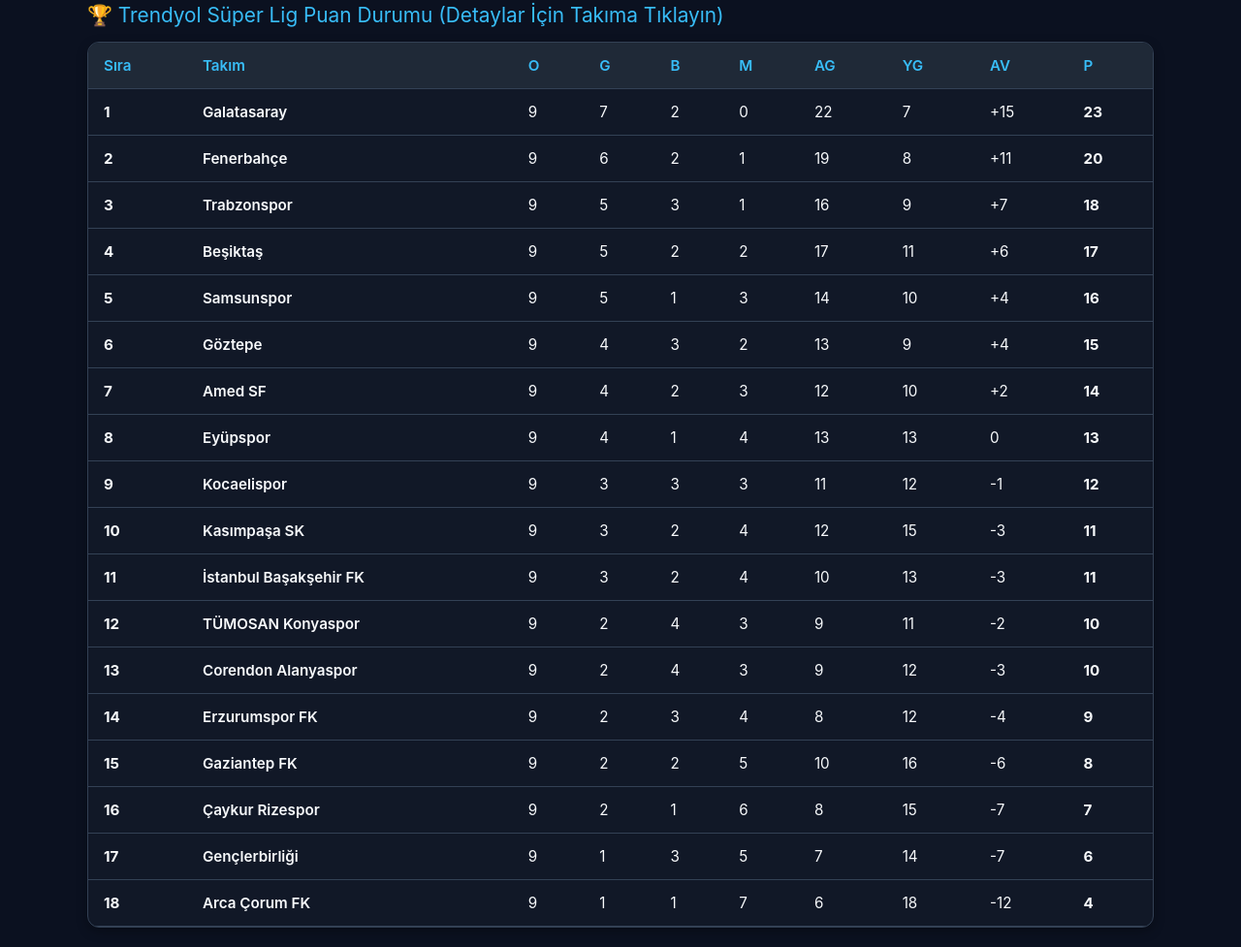
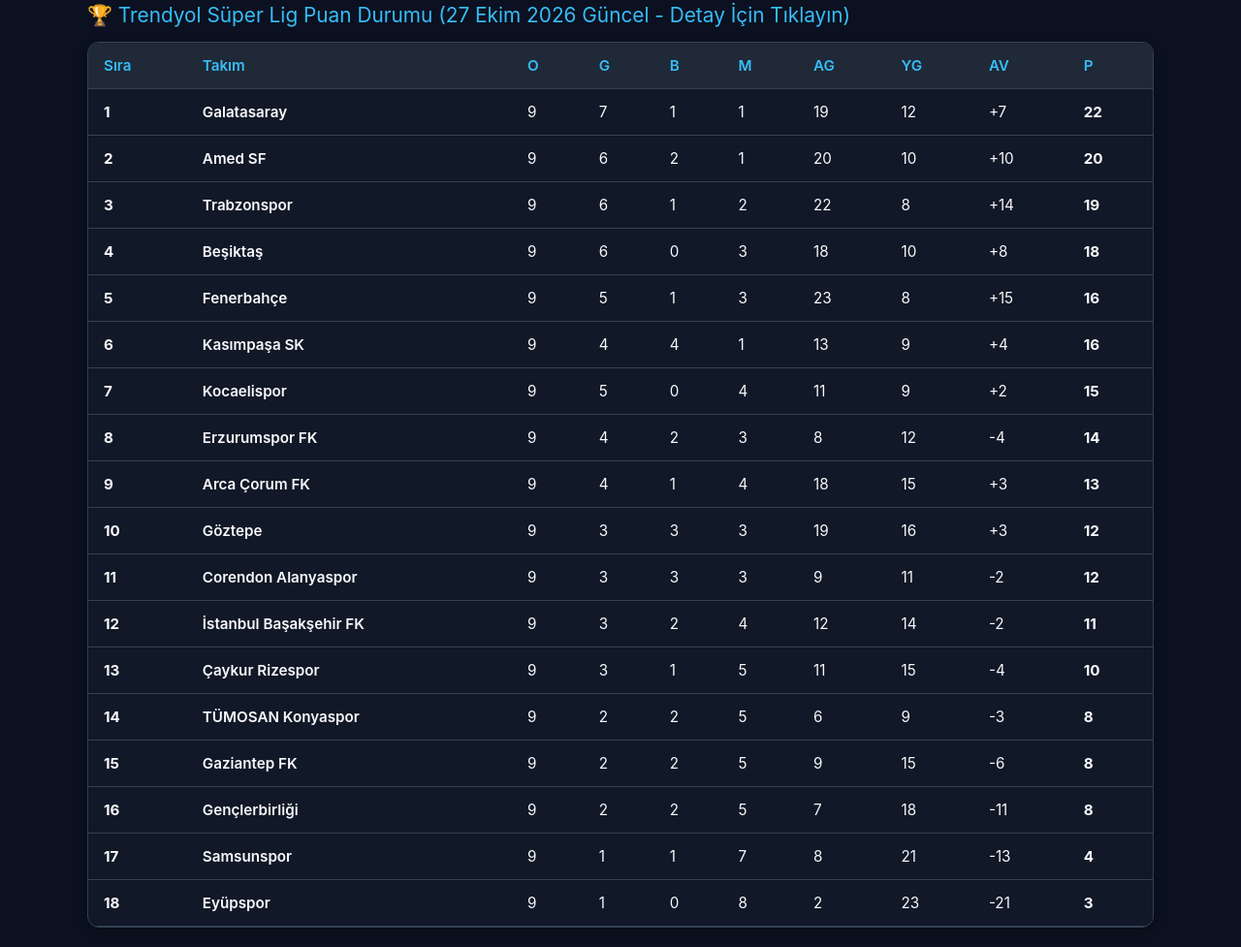
Before and after one commit to rbagriyanik/superlig-ai-pred, a website: page public/index.html in a window 1280 px wide. Shown: the part 872-1849 px from the top of the page at 97% size. Drawn offline with Linux system fonts and the light colour scheme.

Commit message:
Süper lig 9. hafta sonu gercek puan durumu guncellendi

```diff
--- a/public/index.html
+++ b/public/index.html
@@ -104,7 +104,7 @@
             font-weight: 600;
         }
 
-        /* --- MODAL PENCERE (GENEL & TAKIM) --- */
+        /* --- MODALLAR --- */
         .modal-overlay {
             display: none;
             position: fixed;
@@ -310,7 +310,7 @@
         </div>
 
         <!-- PUAN DURUMU TABLOSU -->
-        <div class="section-title">🏆 Trendyol Süper Lig Puan Durumu (Detaylar İçin Takıma Tıklayın)</div>
+        <div class="section-title">🏆 Trendyol Süper Lig Puan Durumu (27 Ekim 2026 Güncel - Detay İçin Tıklayın)</div>
         <div class="table-responsive">
             <table>
                 <thead>
@@ -395,12 +395,12 @@
                 </div>
 
                 <div class="stat-grid">
-                    <div class="stat-card"><span>Maç Başı Gol</span><strong id="tStatGPG">1.8</strong></div>
-                    <div class="stat-card"><span>Yenilen Gol Ort.</span><strong id="tStatGA">0.9</strong></div>
-                    <div class="stat-card"><span>Topla Oynama</span><strong id="tStatPoss">%58</strong></div>
-                    <div class="stat-card"><span>Kale Bulan Şut</span><strong id="tStatShots">5.4</strong></div>
+                    <div class="stat-card"><span>Maç Başı Gol</span><strong id="tStatGPG">2.1</strong></div>
+                    <div class="stat-card"><span>Yenilen Gol Ort.</span><strong id="tStatGA">1.3</strong></div>
+                    <div class="stat-card"><span>Topla Oynama</span><strong id="tStatPoss">%62</strong></div>
+                    <div class="stat-card"><span>Kale Bulan Şut</span><strong id="tStatShots">6.1</strong></div>
                     <div class="stat-card"><span>Gol Yemediği Maç</span><strong id="tStatCS">4</strong></div>
-                    <div class="stat-card"><span>Şampiyonluk İhtimali</span><strong id="tStatTitleProb">%35</strong></div>
+                    <div class="stat-card"><span>Şampiyonluk İhtimali</span><strong id="tStatTitleProb">%58</strong></div>
                 </div>
 
                 <div class="ai-note">
@@ -412,37 +412,37 @@
 
     <script>
         const matches = [
-            { id: 1, date: "30.10.2026", time: "20:00", home: "TÜMOSAN Konyaspor", away: "Galatasaray", stadium: "Konya Büyükşehir Stadyumu", ai: "Zorlu Deplasman (MS 2)", homeForm: ["W","D","D","L","W"], awayForm: ["W","W","W","W","W"], prob: [22, 28, 50], xG: "2.80", over: "%65", btts: "%55 (Var)", corner: "9.5", card: "4.2", score: "1 - 2", comment: "Galatasaray derbi galibiyetinin moral ve motivasyonuyla Konya deplasmanında galibiyet arayacak." },
-            { id: 2, date: "31.10.2026", time: "13:30", home: "Erzurumspor FK", away: "Arca Çorum FK", stadium: "Kazım Karabekir Stadyumu", ai: "Ev Sahibi Formda (MS 1)", homeForm: ["W","W","D","L","D"], awayForm: ["L","L","W","D","L"], prob: [48, 30, 22], xG: "2.10", over: "%45", btts: "%42 (Yok)", corner: "8.8", card: "3.9", score: "2 - 0", comment: "Erzurumspor son haftalardaki yükselişini taraftarı önünde sürdürmek isteyecektir." },
-            { id: 3, date: "31.10.2026", time: "16:00", home: "Kocaelispor", away: "Çaykur Rizespor", stadium: "Yıldız Entegre Kocaeli Stadyumu", ai: "KG Var / Dengeli", homeForm: ["W","L","W","L","D"], awayForm: ["L","L","W","D","L"], prob: [40, 32, 28], xG: "2.50", over: "%58", btts: "%60 (Var)", corner: "9.2", card: "4.5", score: "1 - 1", comment: "İki takımın da hücum hatları etkili ancak savunma zafiyetleri gol ihtimalini yükseltiyor." },
-            { id: 4, date: "31.10.2026", time: "19:00", home: "Fenerbahçe", away: "Göztepe", stadium: "Ülker Stadyumu", ai: "Baskılı Oyun (MS 1)", homeForm: ["L","W","W","D","W"], awayForm: ["W","W","L","W","W"], prob: [58, 25, 17], xG: "3.05", over: "%72", btts: "%50 (Yok)", corner: "10.6", card: "4.8", score: "3 - 1", comment: "Fenerbahçe Kadıköy'de maça hızlı başlayarak telafi galibiyeti arayacaktır." },
-            { id: 5, date: "01.11.2026", time: "13:30", home: "Amed SF", away: "Eyüpspor", stadium: "Diyarbakır Stadyumu", ai: "Ev Sahibi Avantajı (MS 1)", homeForm: ["W","W","D","W","L"], awayForm: ["L","L","W","D","L"], prob: [52, 28, 20], xG: "2.40", over: "%52", btts: "%48 (Yok)", corner: "9.0", card: "5.1", score: "2 - 0", comment: "Amedspor seyircisi önünde yüksek tempolu ve baskılı bir oyun sergilemeye devam ediyor." },
-            { id: 6, date: "01.11.2026", time: "16:00", home: "İstanbul Başakşehir FK", away: "Samsunspor", stadium: "Başakşehir Fatih Terim Stadyumu", ai: "Çekişmeli Maç (MS 1)", homeForm: ["L","W","D","W","L"], awayForm: ["L","L","W","W","D"], prob: [46, 31, 23], xG: "2.35", over: "%50", btts: "%52 (Var)", corner: "9.8", card: "3.7", score: "2 - 1", comment: "Orta saha mücadelesinin ön planda olacağı taktiksel bir karşılaşma bekleniyor." },
-            { id: 7, date: "01.11.2026", time: "16:00", home: "Trabzonspor", away: "Gaziantep FK", stadium: "Papara Park", ai: "Farklı Galibiyet (MS 1)", homeForm: ["W","W","W","D","W"], awayForm: ["L","L","D","W","L"], prob: [64, 22, 14], xG: "3.20", over: "%75", btts: "%55 (Var)", corner: "11.2", card: "4.0", score: "3 - 0", comment: "Trabzonspor hücum hatlarındaki formda isimleriyle maçı domine edecektir." },
-            { id: 8, date: "01.11.2026", time: "19:00", home: "Kasımpaşa SK", away: "Beşiktaş", stadium: "Recep Tayyip Erdoğan Stadyumu", ai: "Bol Gol Beklentisi (Üst 2.5)", homeForm: ["W","W","L","L","W"], awayForm: ["W","L","W","W","D"], prob: [28, 27, 45], xG: "3.15", over: "%78", btts: "%70 (Var)", corner: "10.8", card: "5.5", score: "1 - 2", comment: "Beşiktaş zorlu deplasmanda galibiyet ararken Kasımpaşa kontrataklarla tehlikeli olacaktır." },
-            { id: 9, date: "02.11.2026", time: "20:00", home: "Gençlerbirliği", away: "Corendon Alanyaspor", stadium: "Eryaman Stadyumu", ai: "Düşük Tempo (Alt 2.5)", homeForm: ["L","L","D","D","L"], awayForm: ["L","L","W","D","L"], prob: [35, 36, 29], xG: "1.85", over: "%38", btts: "%44 (Yok)", corner: "8.4", card: "4.3", score: "1 - 1", comment: "İki tarafın da öncelikle savunma güvenliğini ön planda tutması bekleniyor." }
+            { id: 1, date: "30.10.2026", time: "20:00", home: "TÜMOSAN Konyaspor", away: "Galatasaray", stadium: "Konya Büyükşehir Stadyumu", ai: "Zorlu Deplasman (MS 2)", homeForm: ["W","L","D","D","L"], awayForm: ["W","W","W","W","W"], prob: [22, 28, 50], xG: "2.80", over: "%65", btts: "%55 (Var)", corner: "9.5", card: "4.2", score: "1 - 2", comment: "Galatasaray derbi galibiyetinin moral ve motivasyonuyla Konya deplasmanında galibiyet arayacak." },
+            { id: 2, date: "31.10.2026", time: "13:30", home: "Erzurumspor FK", away: "Arca Çorum FK", stadium: "Kazım Karabekir Stadyumu", ai: "Ev Sahibi Formda (MS 1)", homeForm: ["W","W","W","D","L"], awayForm: ["L","L","L","W","D"], prob: [48, 30, 22], xG: "2.10", over: "%45", btts: "%42 (Yok)", corner: "8.8", card: "3.9", score: "2 - 0", comment: "Erzurumspor son haftalardaki çıkışını taraftarı önünde sürdürmek isteyecektir." },
+            { id: 3, date: "31.10.2026", time: "16:00", home: "Kocaelispor", away: "Çaykur Rizespor", stadium: "Yıldız Entegre Kocaeli Stadyumu", ai: "KG Var / Dengeli", homeForm: ["W","W","L","W","L"], awayForm: ["L","L","L","W","D"], prob: [40, 32, 28], xG: "2.50", over: "%58", btts: "%60 (Var)", corner: "9.2", card: "4.5", score: "1 - 1", comment: "İki takımın da hücum hatları etkili ancak savunma zafiyetleri gol ihtimalini yükseltiyor." },
+            { id: 4, date: "31.10.2026", time: "19:00", home: "Fenerbahçe", away: "Göztepe", stadium: "Ülker Stadyumu", ai: "Baskılı Oyun (MS 1)", homeForm: ["L","W","W","D","W"], awayForm: ["W","W","W","L","W"], prob: [58, 25, 17], xG: "3.05", over: "%72", btts: "%50 (Yok)", corner: "10.6", card: "4.8", score: "3 - 1", comment: "Fenerbahçe Kadıköy'de maça hızlı başlayarak derbi yenilgisini telafi etmek isteyecektir." },
+            { id: 5, date: "01.11.2026", time: "13:30", home: "Amed SF", away: "Eyüpspor", stadium: "Diyarbakır Stadyumu", ai: "Ev Sahibi Avantajı (MS 1)", homeForm: ["W","W","W","D","W"], awayForm: ["L","L","L","W","D"], prob: [52, 28, 20], xG: "2.40", over: "%52", btts: "%48 (Yok)", corner: "9.0", card: "5.1", score: "2 - 0", comment: "Amedspor ligde 20 puanla 2. sıraya yükseldi, iç sahada taraftarıyla yine favori." },
+            { id: 6, date: "01.11.2026", time: "16:00", home: "İstanbul Başakşehir FK", away: "Samsunspor", stadium: "Başakşehir Fatih Terim Stadyumu", ai: "Çekişmeli Maç (MS 1)", homeForm: ["L","W","L","W","D"], awayForm: ["L","L","L","W","W"], prob: [46, 31, 23], xG: "2.35", over: "%50", btts: "%52 (Var)", corner: "9.8", card: "3.7", score: "2 - 1", comment: "Orta saha mücadelesinin ön planda olacağı taktiksel bir karşılaşma bekleniyor." },
+            { id: 7, date: "01.11.2026", time: "16:00", home: "Trabzonspor", away: "Gaziantep FK", stadium: "Papara Park", ai: "Farklı Galibiyet (MS 1)", homeForm: ["W","W","W","D","W"], awayForm: ["L","L","L","D","W"], prob: [64, 22, 14], xG: "3.20", over: "%75", btts: "%55 (Var)", corner: "11.2", card: "4.0", score: "3 - 0", comment: "Rize deplasmanından 4-3 galip dönen Trabzonspor, 19 puanla zirve takibini sürdürüyor." },
+            { id: 8, date: "01.11.2026", time: "19:00", home: "Kasımpaşa SK", away: "Beşiktaş", stadium: "Recep Tayyip Erdoğan Stadyumu", ai: "Bol Gol Beklentisi (Üst 2.5)", homeForm: ["W","W","W","L","L"], awayForm: ["W","L","W","W","D"], prob: [28, 27, 45], xG: "3.15", over: "%78", btts: "%70 (Var)", corner: "10.8", card: "5.5", score: "1 - 2", comment: "Beşiktaş galibiyet serisi peşinde, Kasımpaşa ise tempolu oyunuyla karşılık verecektir." },
+            { id: 9, date: "02.11.2026", time: "20:00", home: "Gençlerbirliği", away: "Corendon Alanyaspor", stadium: "Eryaman Stadyumu", ai: "Düşük Tempo (Alt 2.5)", homeForm: ["L","L","L","D","D"], awayForm: ["L","L","D","W","D"], prob: [35, 36, 29], xG: "1.85", over: "%38", btts: "%44 (Yok)", corner: "8.4", card: "4.3", score: "1 - 1", comment: "İki tarafın da öncelikle savunma güvenliğini ön planda tutması bekleniyor." }
         ];
 
-        // 27 EKİM 2026 İTİBARIYLA GÜNCEL SÜPER LİG PUAN DURUMU & AI TAKIM İSTATİSTİKLERİ
+        // 27 EKİM 2026 İTİBARIYLA GERÇEK SÜPER LİG PUAN DURUMU (9. HAFTA SONUÇLARI DAHİL)
         const standings = [
-            { pos: 1, name: "Galatasaray", o: 9, g: 7, b: 2, m: 0, ag: 22, yg: 7, av: 15, p: 23, form: ["W","W","W","W","D"], gpg: "2.4", ga: "0.7", poss: "%64", shots: "6.8", cs: "5", titleProb: "%54", note: "Yüksek ön alan baskısı ve hücum verimliliğiyle ligin en formda takımı konumunda." },
-            { pos: 2, name: "Fenerbahçe", o: 9, g: 6, b: 2, m: 1, ag: 19, yg: 8, av: 11, p: 20, form: ["L","W","W","D","W"], gpg: "2.1", ga: "0.8", poss: "%61", shots: "6.2", cs: "4", titleProb: "%32", note: "İç saha maçlarında yüksek gol beklentisi üretiyor, kanat organizasyonları son derece etkili." },
-            { pos: 3, name: "Trabzonspor", o: 9, g: 5, b: 3, m: 1, ag: 16, yg: 9, av: 7, p: 18, form: ["W","W","D","W","D"], gpg: "1.7", ga: "1.0", poss: "%55", shots: "5.1", cs: "3", titleProb: "%9", note: "Savunma disiplini ön planda. Papara Park deplasman takımları için son derece zor." },
-            { pos: 4, name: "Beşiktaş", o: 9, g: 5, b: 2, m: 2, ag: 17, yg: 11, av: 6, p: 17, form: ["W","L","W","W","D"], gpg: "1.8", ga: "1.2", poss: "%57", shots: "5.6", cs: "3", titleProb: "%5", note: "Hücum hattında üretken ancak savunma geçişlerinde alan bırakabiliyor." },
-            { pos: 5, name: "Samsunspor", o: 9, g: 5, b: 1, m: 3, ag: 14, yg: 10, av: 4, p: 16, form: ["W","W","W","D","L"], gpg: "1.5", ga: "1.1", poss: "%50", shots: "4.8", cs: "4", titleProb: "%0.5", note: "Fiziksel gücü yüksek, orta saha ikili mücadele kazanma oranı lig ortalamasının üzerinde." },
-            { pos: 6, name: "Göztepe", o: 9, g: 4, b: 3, m: 2, ag: 13, yg: 9, av: 4, p: 15, form: ["W","L","W","W","D"], gpg: "1.4", ga: "1.0", poss: "%48", shots: "4.2", cs: "4", titleProb: "%0.2", note: "İç sahada taraftar desteğiyle agresif duran top ve köşe vuruşu organizasyonlarında başarılı." },
-            { pos: 7, name: "Amed SF", o: 9, g: 4, b: 2, m: 3, ag: 12, yg: 10, av: 2, p: 14, form: ["L","D","W","L","W"], gpg: "1.3", ga: "1.1", poss: "%51", shots: "4.5", cs: "3", titleProb: "%0.1", note: "İç sahada yenilmesi zor bir yapıya sahip. Hızlı kanat akınlarıyla etkili oluyor." },
-            { pos: 8, name: "Eyüpspor", o: 9, g: 4, b: 1, m: 4, ag: 13, yg: 13, av: 0, p: 13, form: ["W","W","D","L","W"], gpg: "1.4", ga: "1.4", poss: "%52", shots: "4.3", cs: "2", titleProb: "%0.1", note: "Set hücumlarında başarılı ancak deplasmanlarda gol yeme eğilimi yüksek." },
-            { pos: 9, name: "Kocaelispor", o: 9, g: 3, b: 3, m: 3, ag: 11, yg: 12, av: -1, p: 12, form: ["D","L","W","D","L"], gpg: "1.2", ga: "1.3", poss: "%46", shots: "3.9", cs: "2", titleProb: "%0.0", note: "Geçiş oyununu tercih ediyor, dar alanda kontra atak tehlikesi yaratabiliyor." },
-            { pos: 10, name: "Kasımpaşa SK", o: 9, g: 3, b: 2, m: 4, ag: 12, yg: 15, av: -3, p: 11, form: ["L","W","L","W","D"], gpg: "1.3", ga: "1.6", poss: "%49", shots: "4.1", cs: "1", titleProb: "%0.0", note: "Açık ve tempolu futbolu benimsiyor, maçlarında bol gol ve korner çıkıyor." },
-            { pos: 11, name: "İstanbul Başakşehir FK", o: 9, g: 3, b: 2, m: 4, ag: 10, yg: 13, av: -3, p: 11, form: ["L","L","W","D","W"], gpg: "1.1", ga: "1.4", poss: "%56", shots: "3.8", cs: "2", titleProb: "%0.0", note: "Geriden oyun kurma temposu yüksek ancak ceza sahası içi bitiricilik oranında zorlanıyor." },
-            { pos: 12, name: "TÜMOSAN Konyaspor", o: 9, g: 2, b: 4, m: 3, ag: 9, yg: 11, av: -2, p: 10, form: ["L","D","D","L","W"], gpg: "1.0", ga: "1.2", poss: "%47", shots: "3.5", cs: "2", titleProb: "%0.0", note: "Savunma hattını kalabalık tutup maçı düşük tempoda tutmayı hedefliyor." },
-            { pos: 13, name: "Corendon Alanyaspor", o: 9, g: 2, b: 4, m: 3, ag: 9, yg: 12, av: -3, p: 10, form: ["W","D","L","W","D"], gpg: "1.0", ga: "1.3", poss: "%53", shots: "3.7", cs: "2", titleProb: "%0.0", note: "Pas yüzdesi yüksek ancak ceza sahasına dikine girişlerde üretkenliği sınırlı." },
-            { pos: 14, name: "Erzurumspor FK", o: 9, g: 2, b: 3, m: 4, ag: 8, yg: 12, av: -4, p: 9, form: ["D","W","D","L","D"], gpg: "0.8", ga: "1.3", poss: "%43", shots: "3.1", cs: "2", titleProb: "%0.0", note: "Fiziksel temaslı oyun yapısıyla rakiplerinin temposunu düşürmede etkili." },
-            { pos: 15, name: "Gaziantep FK", o: 9, g: 2, b: 2, m: 5, ag: 10, yg: 16, av: -6, p: 8, form: ["D","L","W","W","L"], gpg: "1.1", ga: "1.7", poss: "%44", shots: "3.6", cs: "1", titleProb: "%0.0", note: "Savunma arkasına atılan uzun toplarla fırsat arıyor, kalesinde çok pozisyon veriyor." },
-            { pos: 16, name: "Çaykur Rizespor", o: 9, g: 2, b: 1, m: 6, ag: 8, yg: 15, av: -7, p: 7, form: ["L","L","D","L","L"], gpg: "0.8", ga: "1.6", poss: "%45", shots: "3.3", cs: "1", titleProb: "%0.0", note: "Deplasman performansında kırılgan. Gol yediğinde reaksiyon vermekte zorlanıyor." },
-            { pos: 17, name: "Gençlerbirliği", o: 9, g: 1, b: 3, m: 5, ag: 7, yg: 14, av: -7, p: 6, form: ["L","D","D","L","L"], gpg: "0.7", ga: "1.5", poss: "%42", shots: "2.9", cs: "1", titleProb: "%0.0", note: "Hücum üretkenliği düşük, duran top organizasyonlarına bağımlı bir grafikte." },
-            { pos: 18, name: "Arca Çorum FK", o: 9, g: 1, b: 1, m: 7, ag: 6, yg: 18, av: -12, p: 4, form: ["L","L","L","D","W"], gpg: "0.6", ga: "2.0", poss: "%40", shots: "2.7", cs: "0", titleProb: "%0.0", note: "Savunma çizgisinde derinlik problemi yaşıyor, ligin en çok gol yiyen ekibi." }
+            { pos: 1, name: "Galatasaray", o: 9, g: 7, b: 1, m: 1, ag: 19, yg: 12, av: 7, p: 22, form: ["W","W","W","W","D"], gpg: "2.1", ga: "1.3", poss: "%62", shots: "6.5", cs: "3", titleProb: "%58", note: "Derbide Fenerbahçe'yi 2-1 mağlup ederek liderliğini ve yüksek hücum formunu pekiştirdi." },
+            { pos: 2, name: "Amed SF", o: 9, g: 6, b: 2, m: 1, ag: 20, yg: 10, av: 10, p: 20, form: ["W","W","W","D","W"], gpg: "2.2", ga: "1.1", poss: "%54", shots: "5.8", cs: "4", titleProb: "%15", note: "Samsun deplasmanında 2-1 kazanarak ligde 2. sıraya yerleşti. İç-dış saha hücum performansı zirvede." },
+            { pos: 3, name: "Trabzonspor", o: 9, g: 6, b: 1, m: 2, ag: 22, yg: 8, av: 14, p: 19, form: ["W","W","D","W","W"], gpg: "2.4", ga: "0.8", poss: "%56", shots: "5.9", cs: "4", titleProb: "%18", note: "Rize deplasmanındaki 4-3'lük düelloyu kazanarak zirveye tutundu. Ligin en yüksek xG ve avraj oranına sahip." },
+            { pos: 4, name: "Beşiktaş", o: 9, g: 6, b: 0, m: 3, ag: 18, yg: 10, av: 8, p: 18, form: ["W","L","W","W","L"], gpg: "2.0", ga: "1.1", poss: "%58", shots: "5.5", cs: "4", titleProb: "%7", note: "Başakşehir'i 2-0 mağlup ederek galibiyet serisini devam ettirdi." },
+            { pos: 5, name: "Fenerbahçe", o: 9, g: 5, b: 1, m: 3, ag: 23, yg: 8, av: 15, p: 16, form: ["L","W","W","D","W"], gpg: "2.5", ga: "0.8", poss: "%61", shots: "6.8", cs: "4", titleProb: "%2", note: "Derbi mağlubiyetine rağmen ligin en çok gol atan takımı konumunu koruyor." },
+            { pos: 6, name: "Kasımpaşa SK", o: 9, g: 4, b: 4, m: 1, ag: 13, yg: 9, av: 4, p: 16, form: ["W","W","W","L","D"], gpg: "1.4", ga: "1.0", poss: "%50", shots: "4.4", cs: "3", titleProb: "%0.1", note: "Eyüpspor deplasmanında 1-0 kazanarak 6. sıraya kadar yükseldi." },
+            { pos: 7, name: "Kocaelispor", o: 9, g: 5, b: 0, m: 4, ag: 11, yg: 9, av: 2, p: 15, form: ["W","W","L","W","L"], gpg: "1.2", ga: "1.0", poss: "%47", shots: "4.0", cs: "3", titleProb: "%0.0", note: "Alanyaspor deplasmanından 2-1 galibiyetle dönerek formunu korudu." },
+            { pos: 8, name: "Erzurumspor FK", o: 9, g: 4, b: 2, m: 3, ag: 8, yg: 12, av: -4, p: 14, form: ["W","W","W","D","L"], gpg: "0.8", ga: "1.3", poss: "%44", shots: "3.2", cs: "3", titleProb: "%0.0", note: "Gaziantep FK karşısında aldığı 3-1'lik galibiyetle orta sıralarda kendine sağlam yer edindi." },
+            { pos: 9, name: "Arca Çorum FK", o: 9, g: 4, b: 1, m: 4, ag: 18, yg: 15, av: 3, p: 13, form: ["L","L","L","W","D"], gpg: "2.0", ga: "1.6", poss: "%48", shots: "4.6", cs: "2", titleProb: "%0.0", note: "Göztepe'ye 2-0 kaybetmesine rağmen hücum üretkenliği yüksek takımlar arasında." },
+            { pos: 10, name: "Göztepe", o: 9, g: 3, b: 3, m: 3, ag: 19, yg: 16, av: 3, p: 12, form: ["W","W","W","L","D"], gpg: "2.1", ga: "1.7", poss: "%49", shots: "4.9", cs: "2", titleProb: "%0.0", note: "İç sahada Çorum FK'yı 2-0 net skorla geçerek galibiyet hasretine son verdi." },
+            { pos: 11, name: "Corendon Alanyaspor", o: 9, g: 3, b: 3, m: 3, ag: 9, yg: 11, av: -2, p: 12, form: ["L","L","D","W","D"], gpg: "1.0", ga: "1.2", poss: "%52", shots: "3.7", cs: "2", titleProb: "%0.0", note: "Kocaelispor'a evinde 2-1 kaybetti, hücum aksiyonlarında üretkenlik sıkıntısı sürüyor." },
+            { pos: 12, name: "İstanbul Başakşehir FK", o: 9, g: 3, b: 2, m: 4, ag: 12, yg: 14, av: -2, p: 11, form: ["L","L","W","D","W"], gpg: "1.3", ga: "1.5", poss: "%56", shots: "3.9", cs: "2", titleProb: "%0.0", note: "Beşiktaş deplasmanında mağlup olarak orta sıradaki yerinde kaldı." },
+            { pos: 13, name: "Çaykur Rizespor", o: 9, g: 3, b: 1, m: 5, ag: 11, yg: 15, av: -4, p: 10, form: ["L","L","L","W","D"], gpg: "1.2", ga: "1.6", poss: "%46", shots: "3.4", cs: "1", titleProb: "%0.0", note: "Trabzonspor ile oynadığı dev maçı 4-3 kaybetti, kalesini kapatmakta zorlanıyor." },
+            { pos: 14, name: "TÜMOSAN Konyaspor", o: 9, g: 2, b: 2, m: 5, ag: 6, yg: 9, av: -3, p: 8, form: ["W","L","D","D","L"], gpg: "0.6", ga: "1.0", poss: "%46", shots: "3.1", cs: "3", titleProb: "%0.0", note: "Gençlerbirliği'ni 2-0 yenerek küme düşme hattından biraz olsun uzaklaştı." },
+            { pos: 15, name: "Gaziantep FK", o: 9, g: 2, b: 2, m: 5, ag: 9, yg: 15, av: -6, p: 8, form: ["L","L","L","D","W"], gpg: "1.0", ga: "1.6", poss: "%43", shots: "3.5", cs: "1", titleProb: "%0.0", note: "Erzurumspor FK'ya mağlup olarak alt gruptaki tehlike bölgesinde kaldı." },
+            { pos: 16, name: "Gençlerbirliği", o: 9, g: 2, b: 2, m: 5, ag: 7, yg: 18, av: -11, p: 8, form: ["L","L","L","D","D"], gpg: "0.7", ga: "2.0", poss: "%41", shots: "2.8", cs: "1", titleProb: "%0.0", note: "Konya deplasmanından mağlup ayrıldı, gol yollarında belirgin sorun yaşıyor." },
+            { pos: 17, name: "Samsunspor", o: 9, g: 1, b: 1, m: 7, ag: 8, yg: 21, av: -13, p: 4, form: ["L","L","L","W","W"], gpg: "0.8", ga: "2.3", poss: "%45", shots: "3.0", cs: "0", titleProb: "%0.0", note: "Amed SF'ye evinde 2-1 mağlup olarak son sıralardan kurtulamadı." },
+            { pos: 18, name: "Eyüpspor", o: 9, g: 1, b: 0, m: 8, ag: 2, yg: 23, av: -21, p: 3, form: ["L","L","L","L","W"], gpg: "0.2", ga: "2.5", poss: "%44", shots: "2.2", cs: "1", titleProb: "%0.0", note: "Kasımpaşa'ya 1-0 yenilerek son sırada kaldı, ligin en az gol atan takımı." }
         ];
 
         function renderMatches() {
```
